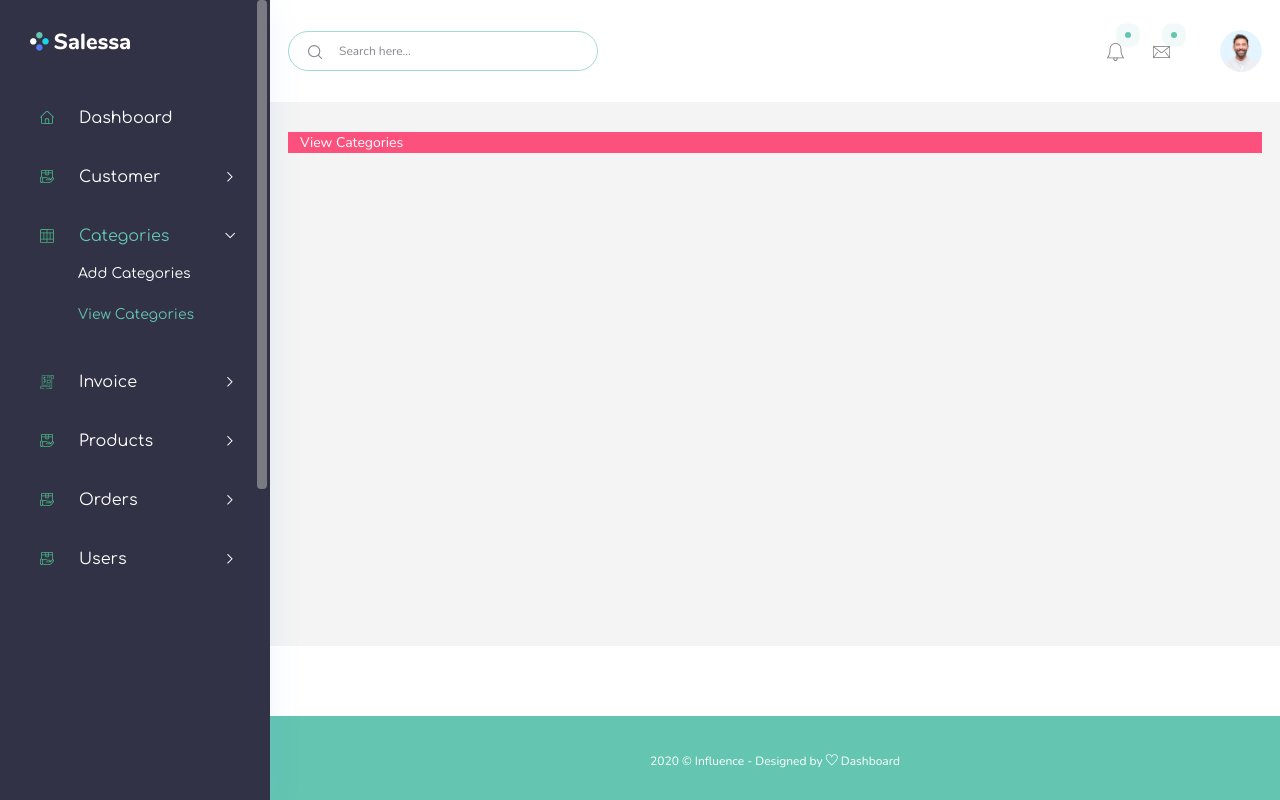
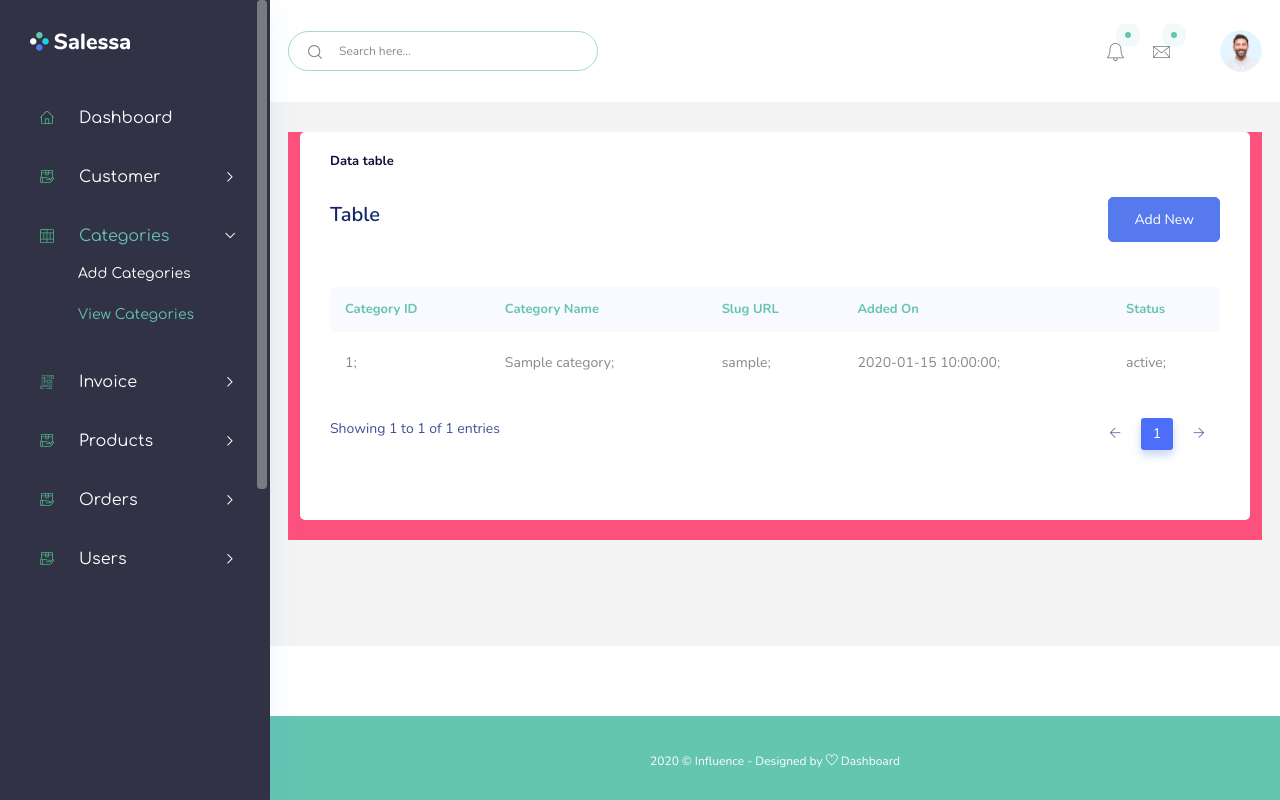
Before and after one commit to Limon714/php-project, a PHP site: page /view-categories.php in a window 1280 px wide. Run offline with PHP 8.4, Linux system fonts and the light colour scheme; tables that the repository leaves empty or names only in its code hold one stand-in row (values such as "Sample post"); some libraries are stand-ins or nearby versions.

Commit message:
Data Selected and view in admin panel

```diff
--- a/ecom/backend/functions.php
+++ b/ecom/backend/functions.php
@@ -14,7 +14,12 @@ if(isset($_POST['add-category'])){
 
    $check = mysqli_query($con,$sql);
    if($check){
-    echo "Data Inserted";
+    ?>
+    <script type="text/javascript">
+        alert('Data Inserted Successfully');
+        window.location.href="view-categories.php";
+    </script>
+    <?php
    }
 
 }
@@ -25,4 +30,21 @@ function slugUrl($string){
     $slug = strtolower($slug);
     return $slug;
 }
+
+function get_categories(){
+    include 'db-con.php';
+    $sql = "SELECT * FROM fv_categories ORDER BY id DESC";
+    $check = mysqli_query($con,$sql);
+    while($result = mysqli_fetch_assoc($check)){
+       $output = "<tr>
+       <td> " . $result['cate_id'] .";</td>
+       <td> " . $result['cate_name'] .";</td>
+       <td> " . $result['slug_url'] .";</td>
+       <td> " . $result['added_on'] .";</td>
+       <td> " . $result['status'] .";</td>
+       </tr>" ;
+
+    }
+    return $output;
+}
 ?>
--- a/ecom/backend/view-categories.php
+++ b/ecom/backend/view-categories.php
@@ -1,3 +1,4 @@
+<?php include "functions.php"; ?>
 <!DOCTYPE html>
 <html lang="zxx">
 
@@ -156,7 +157,44 @@
             <div class="container-fluid p-0 sm_padding_15px">
                 <div class="row justify-content-center">
                     <div class="col-lg-12 bg-danger">
-                       View Categories
+                    <div class="white_card card_height_100 mb_30">
+                            <div class="white_card_header">
+                                <div class="box_header m-0">
+                                    <div class="main-title">
+                                        <h3 class="m-0">Data table</h3>
+                                    </div>
+                                </div>
+                            </div>
+                            <div class="white_card_body">
+                                <div class="QA_section">
+                                    <div class="white_box_tittle list_header">
+                                        <h4>Table</h4>
+                                        <div class="box_right d-flex lms_block">
+                                            <div class="add_button ms-2">
+                                                <a href="#" data-bs-toggle="modal"
+                                                    data-bs-target="#addcategory" class="btn_1">Add New</a>
+                                            </div>
+                                        </div>
+                                    </div>
+                                    <div class="QA_table mb_30">
+                                        <table class="table lms_table_active ">
+                                            <thead>
+                                                <tr>
+                                                    <th scope="col">Category ID</th>
+                                                    <th scope="col">Category Name</th>
+                                                    <th scope="col">Slug URL</th>
+                                                    <th scope="col">Added On</th>
+                                                    <th scope="col">Status</th>
+                                                </tr>
+                                            </thead>
+                                          <tbody>
+                                            <?php echo get_categories(); ?>
+                                          </tbody>
+                                        </table>
+                                    </div>
+                                </div>
+                            </div>
+                        </div>
                     </div>
                 </div>
             </div>
```
